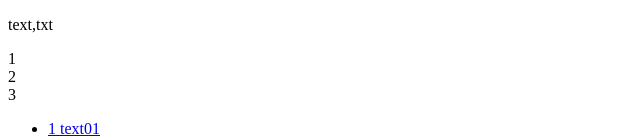
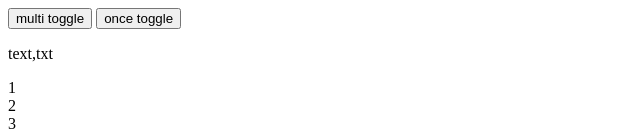
Before and after one commit to kanChome/Svelte-tutorial, a SvelteKit app: page / in a window 1280 px wide. Shown: the top 139 px of the page, without its empty margins (0-640 px from the left). Built offline with nearby package versions, Linux system fonts and the light colour scheme.

Commit message:
event tutorial

```diff
--- a/src/routes/+page.svelte
+++ b/src/routes/+page.svelte
@@ -25,7 +25,22 @@
     imagePath: "https://picsum.photos/200/300",
     text: "text",
   };
+
+  const alertToggle = () => {
+    alert("click Svelte Event");
+  };
+
+  const consoleToggle = () => {
+    console.log("once click Svelte Event");
+  };
 </script>
+
+<button on:click={alertToggle} on:click|once={consoleToggle}
+  >multi toggle</button
+>
+
+<button on:click|once={alertToggle} on:click={consoleToggle}>once toggle</button
+>
 
 <Child {text} {html} {arr} {obj} />
 
```
